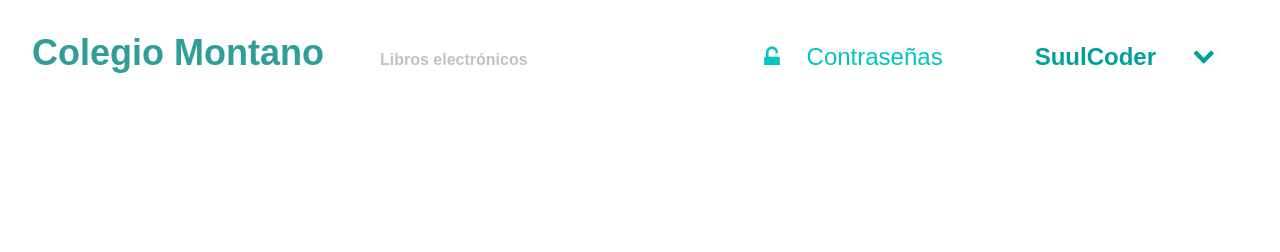
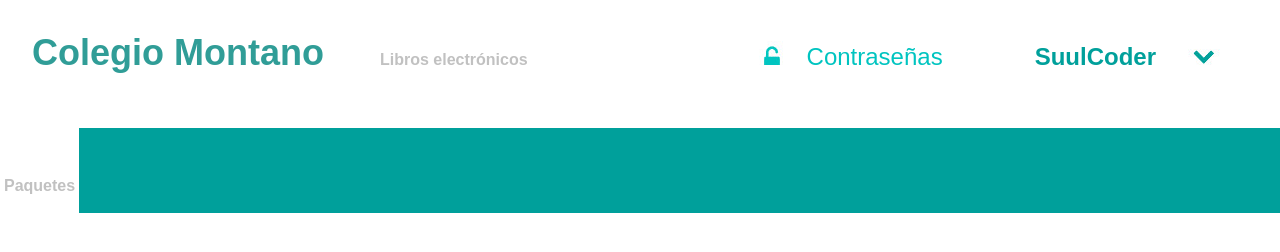
Before and after one commit to suulcoder/Maquetacion, a plain HTML site: page index.html in a window 1280 px wide. Drawn offline with Linux system fonts and the light colour scheme.

Commit message:
working in content

```diff
--- a/index.html
+++ b/index.html
@@ -23,6 +23,15 @@
 				</div>
 			</div>
 		</div>
+		<div class="content">
+			<div class="packages">
+				<h2>Paquetes</h2>
+				<div></div>
+			</div>
+			<div class="main_content">
+
+			</div>
+		</div>
 	</body>
 
 </html>
--- a/styles.css
+++ b/styles.css
@@ -10,8 +10,8 @@ h2{
 }
 .header{
 	align-items: baseline;
+	background: white;
 	display: flex;
-	background: white;
 	height: 32rem;
 	justify-content: space-between;
 	width: 100%;
@@ -66,3 +66,11 @@ h2{
 	padding: 2rem 2rem 4rem 1rem;
 	width: 10rem;
 }
+.content{
+	background: #00A09B;
+	display: flex
+}
+.packages{
+	background: white;
+
+}
```
